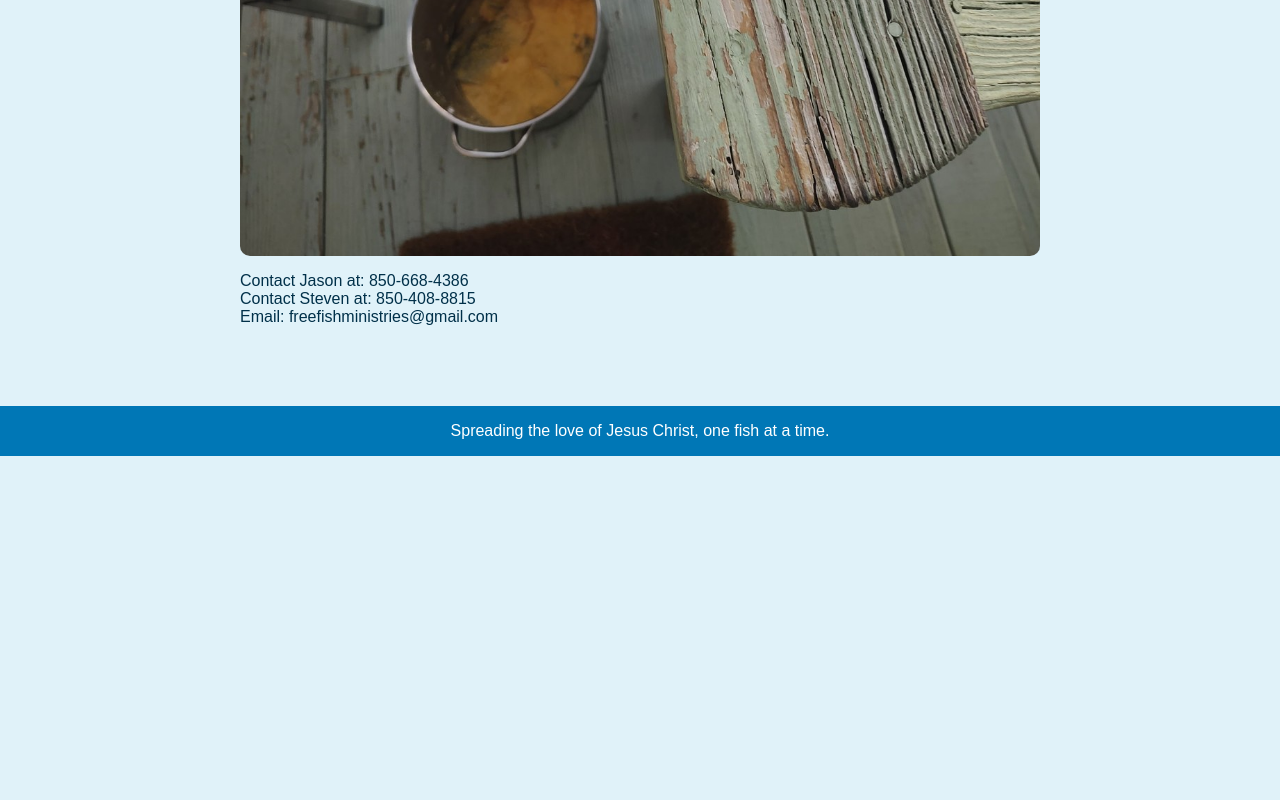
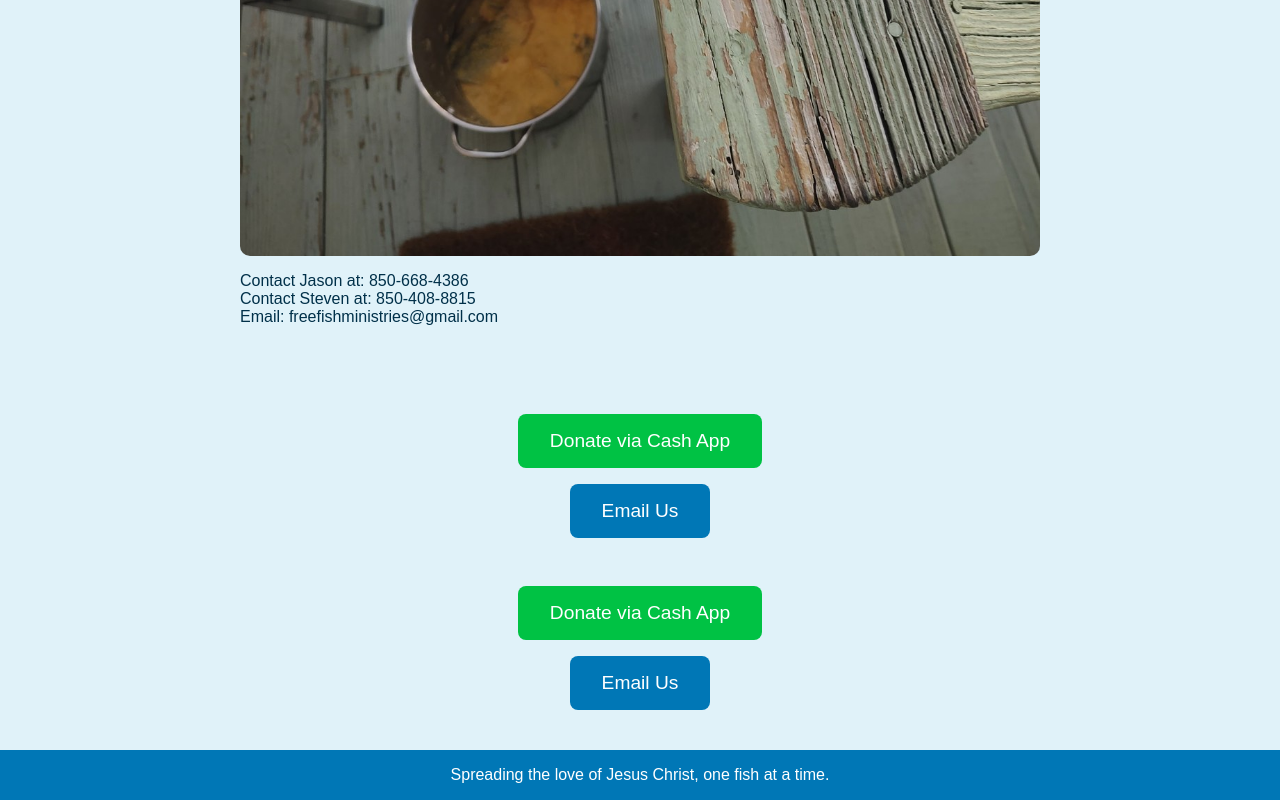
Before and after one commit to JasonAllbaugh48/Free-fish-ministries-, a plain HTML site: page index.html in a window 1280 px wide. Shown: the part 2495-3295 px from the top of the page. Before the commit the page ends 2951 px from the top, so only its background shows below. Drawn offline with Linux system fonts and the light colour scheme; files whose address does not match are found by name.

Commit message:
Update index.html

```diff
--- a/index.html
+++ b/index.html
@@ -69,7 +69,23 @@
         <p>Contact Jason at: 850-668-4386<br>
            Contact Steven at: 850-408-8815<br>
            Email: freefishministries@gmail.com</p>
-    </section>
+    </section><div style="text-align: center; margin-top: 2rem;">
+  <a href="https://cash.app/$freefishforjesus" target="_blank" style="background-color: #00C244; color: white; padding: 1rem 2rem; text-decoration: none; border-radius: 8px; font-size: 1.2rem; margin: 0.5rem; display: inline-block;">
+    Donate via Cash App
+  </a>
+  <br>
+  <a href="mailto:freefishministries@gmail.com" style="background-color: #0077b6; color: white; padding: 1rem 2rem; text-decoration: none; border-radius: 8px; font-size: 1.2rem; margin: 0.5rem; display: inline-block;">
+    Email Us
+  </a>
+    </div><div style="text-align: center; margin-top: 2rem;">
+  <a href="https://cash.app/$freefishforjesus" target="_blank" style="background-color: #00C244; color: white; padding: 1rem 2rem; text-decoration: none; border-radius: 8px; font-size: 1.2rem; margin: 0.5rem; display: inline-block;">
+    Donate via Cash App
+  </a>
+  <br>
+  <a href="mailto:freefishministries@gmail.com" style="background-color: #0077b6; color: white; padding: 1rem 2rem; text-decoration: none; border-radius: 8px; font-size: 1.2rem; margin: 0.5rem; display: inline-block;">
+    Email Us
+  </a>
+</div>
     <footer>
         Spreading the love of Jesus Christ, one fish at a time.
     </footer>
```
